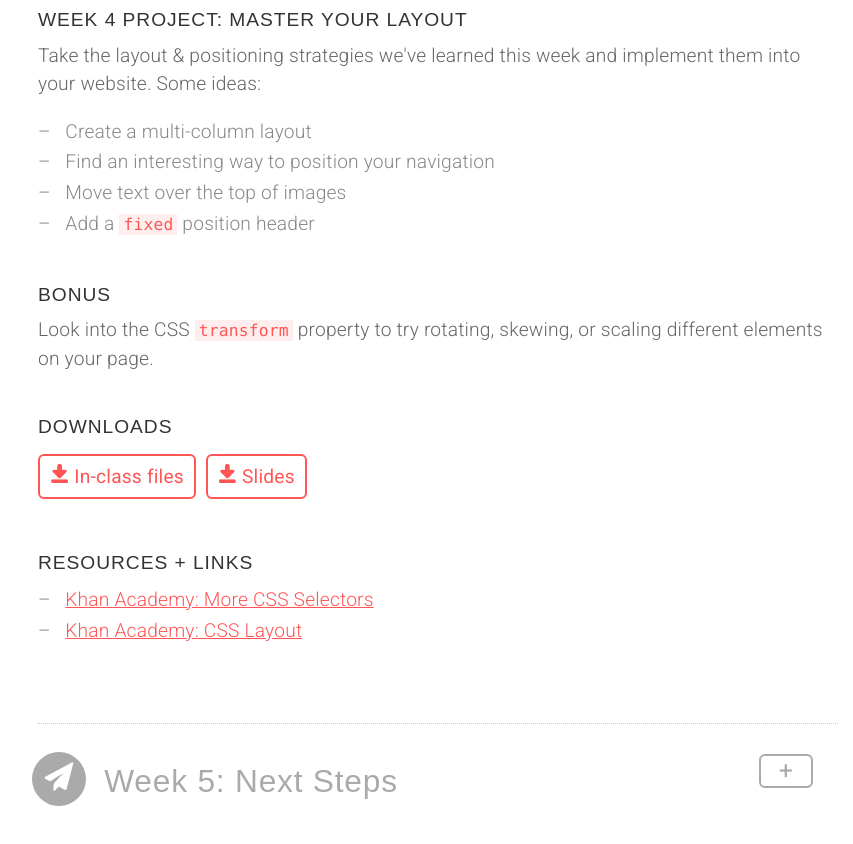
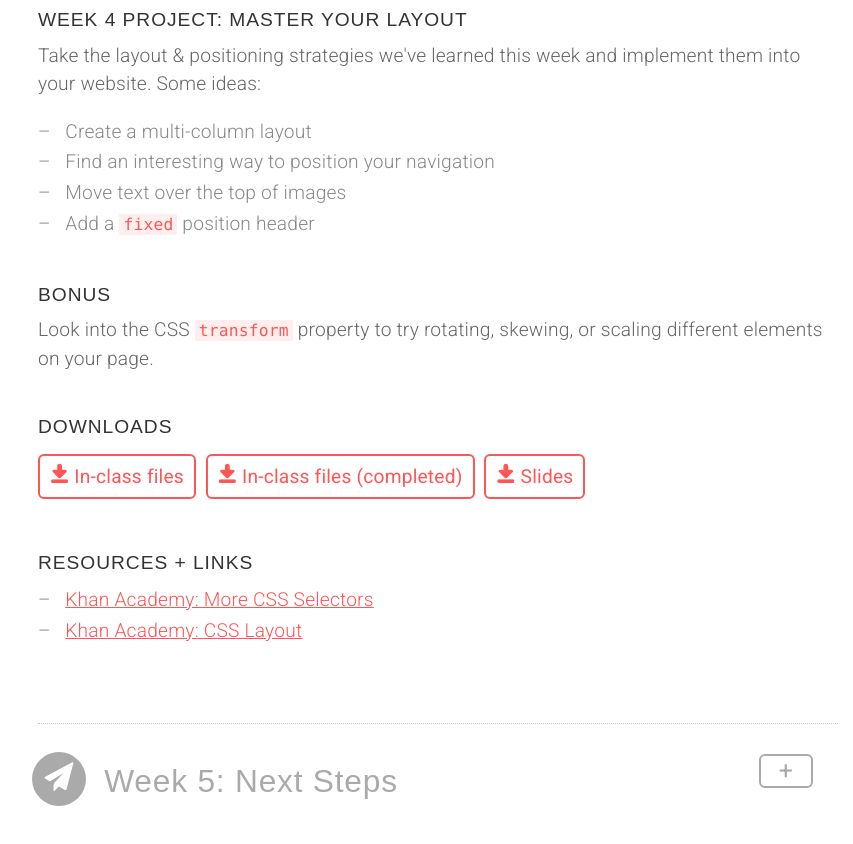
Before and after one commit to movingobjects/svc-fundamentals-of-dev, a plain HTML site: page index.html in a window 1280 px wide. Shown: the part 988-1832 px from the top of the page, without its empty margins (202-1055 px from the left). Drawn offline with nearby package versions, Linux system fonts and the light colour scheme; a web font is replaced by a local one.

Commit message:
Add completed week 4 in class files

```diff
--- a/index.html
+++ b/index.html
@@ -224,6 +224,7 @@
           <h4>Downloads</h4>
           <ul class="downloads">
             <li><a href="downloads/week-4-in-class-files.zip" class="ss-download"> In-class files</a></li>
+            <li><a href="downloads/week-4-in-class-files-completed.zip" class="ss-download"> In-class files (completed)</a></li>
             <li><a href="downloads/week-4-slides.pdf" class="ss-download"> Slides</a></li>
           </ul>
 
```
Also changed, not shown: 1 other file.
